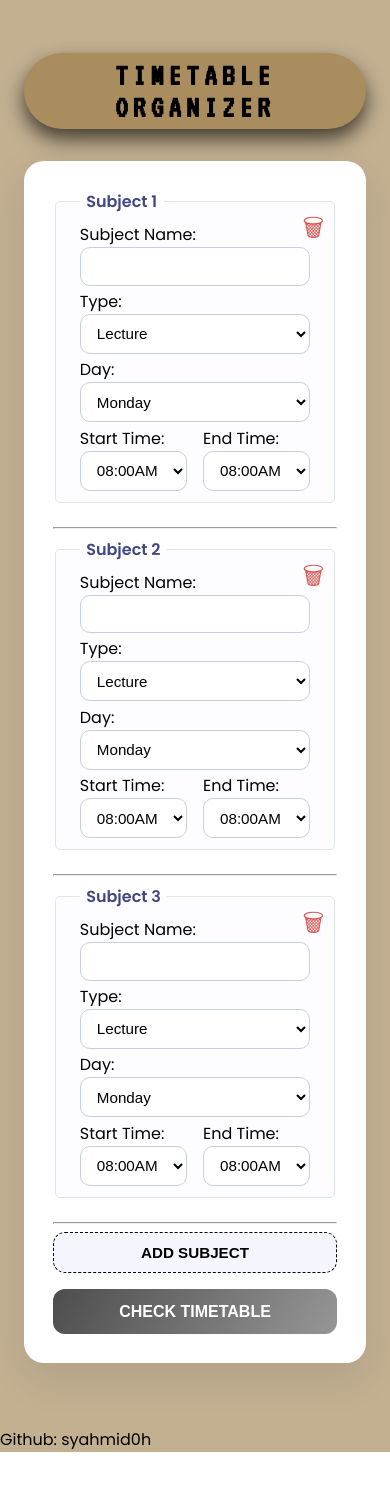
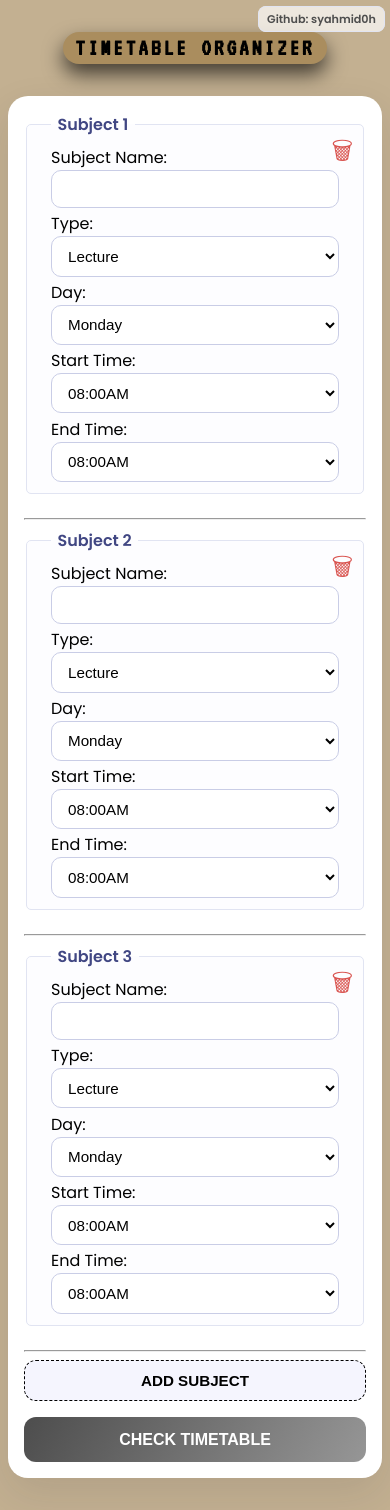
Before and after one commit to syahmid0h/Timetable-Maker, a Flask app: page / in a window 390 px wide. Before the commit the page ends 1452 px from the top, so only its background shows below. Run offline with Flask 3, Linux system fonts and the light colour scheme.

Commit message:
added styling for mobile devices, and github button

```diff
--- a/static/style.css
+++ b/static/style.css
@@ -356,3 +356,73 @@ input[type="submit"]:hover {
     transform: translateY(-2px);
     box-shadow: 0 8px 20px rgba(0, 0, 0, 0.25);
 }
+
+/*Github button*/
+.github-corner
+{
+    position: fixed;
+    top: 10px;
+    right: 10px;
+    z-index: 999;
+}
+
+.github-corner a
+{
+    font-size: 0.8rem;
+    color: #4d4d4d;
+    text-decoration: none;
+    background: rgba(255, 255, 255, 0.7);
+    padding: 5px 10px;
+    border-radius: 8px;
+    border: 1px solid #e1e4f2;
+    transition: all 0.2s ease;
+    font-weight: 600;
+}
+
+.github-corner a:hover
+{
+    background: rgba(255, 255, 255, 1);
+    color: #000;
+    box-shadow: 0 4px 8px rgba(0, 0, 0, 0.1);
+}
+
+
+/* for MOBILE devices*/
+@media (max-width: 600px)
+{
+    .page-wrapper
+    {
+        padding: 1rem 0.5rem 2rem;
+    }
+
+    .time-row
+    {
+        flex-direction: column;
+        gap: 0;
+    }
+
+    h1
+    {
+        padding: 0.25rem 0.75rem;
+        letter-spacing: 3px;
+        font-size: 1.5rem;
+    }
+
+    form
+    {
+        padding: 1rem;
+    }
+
+    /*github button*/
+    .github-corner
+    {
+        top: 5px;
+        right: 5px;
+    }
+
+    .github-corner a
+    {
+        font-size: 0.7rem;
+        padding: 4px 8px;
+    }
+}
```
